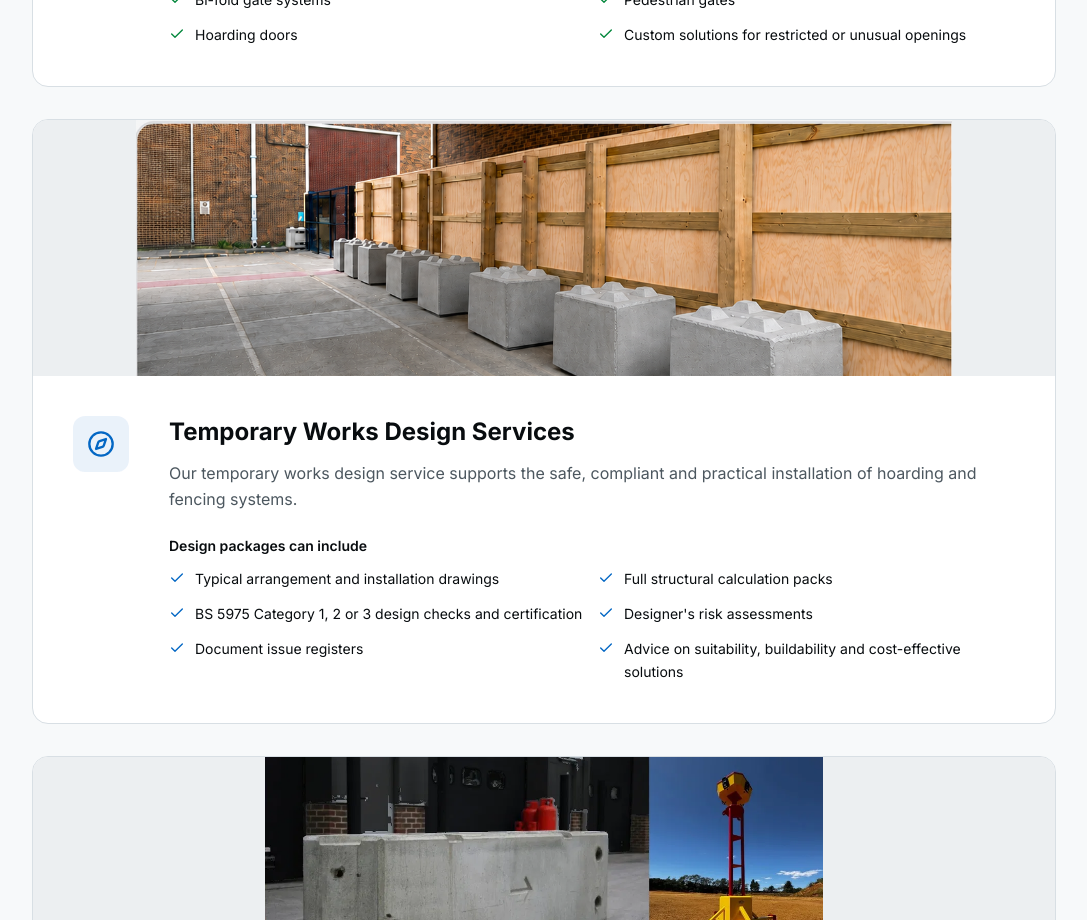
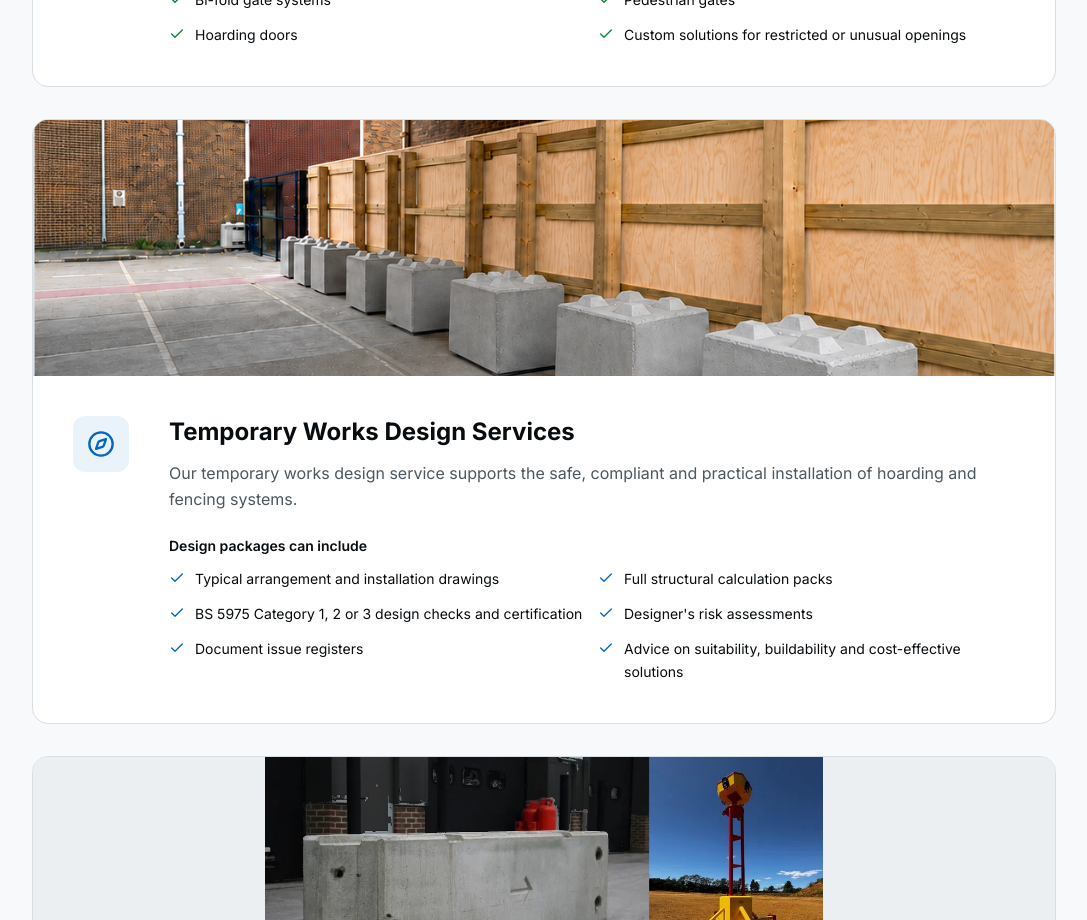
Before and after one commit to Jes-19/tagg-construction, a Next.js app: page /services in a window 1280 px wide. Shown: the part 2220-3140 px from the top of the page, without its empty margins (96-1183 px from the left). Built offline with nearby package versions, Linux system fonts and the light colour scheme.

Commit message:
feat: update image className to object-cover in services-detail
Updated image class to improve visual coverage.

Co-authored-by: Jes-19 <142923199+Jes-19@users.noreply.github.com>

```diff
--- a/components/services-detail.tsx
+++ b/components/services-detail.tsx
@@ -79,7 +79,7 @@ const services = [
     image: {
       src: "/images/gallery/hoarding-ballast-blocks.png",
       alt: "Timber hoarding secured with a row of concrete ballast blocks along a site boundary",
-      className: "object-contain bg-muted",
+      className: "object-cover",
     },
   },
   {
```
